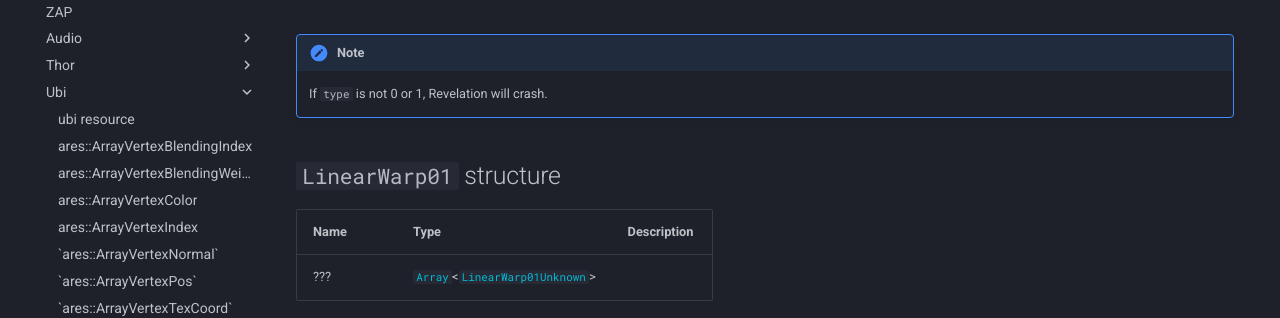
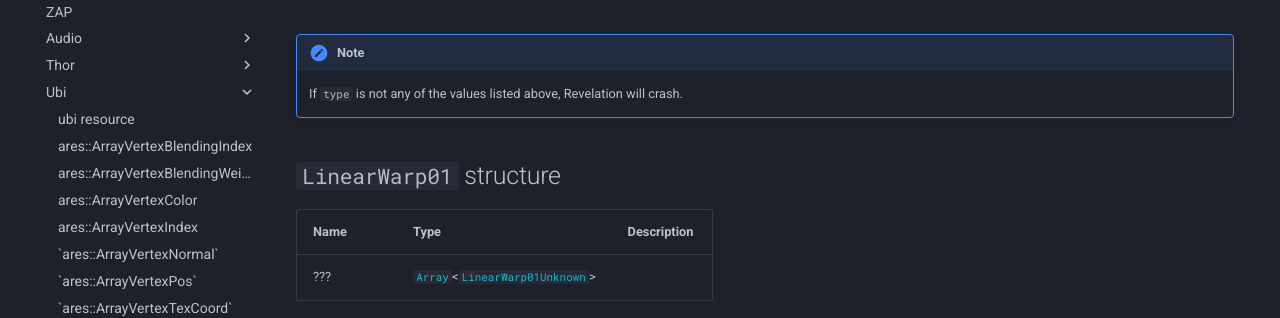
Before and after one commit to TomahnaProject/tomahna-project-wiki, an MkDocs documentation site: the page built from docs/myst4/file-reference/ubi/more-clip.md, in a window 1280 px wide and 900 px high, scrolled down 760 px. Shown: the part 174-492 px from the top of the window. Built offline with MkDocs 1.6.1 and Material for MkDocs 9.7.7, drawn with Linux system fonts in a browser that asks for light colours; comment, search, counter and statistics services are not loaded.

Commit message:
myst4/file-reference/ubi: genericise phrasing in `MORE::Clip`

```diff
--- a/docs/myst4/file-reference/ubi/more-clip.md
+++ b/docs/myst4/file-reference/ubi/more-clip.md
@@ -21,7 +21,7 @@ TODO
 | animationData | [`SyncAnims`](#syncanims-structure) | `type == 0x1` |  |
 
 !!! note
-    If `type` is not 0 or 1, Revelation will crash.
+    If `type` is not any of the values listed above, Revelation will crash.
 
 ## `LinearWarp01` structure
 
```
